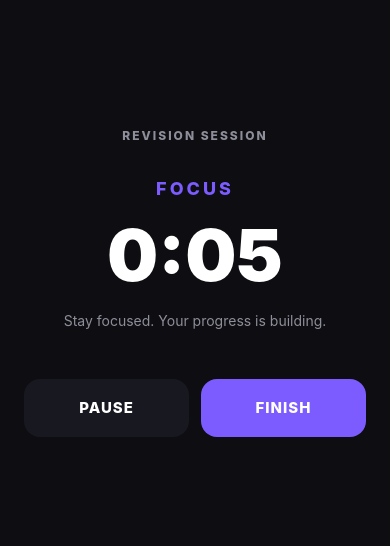
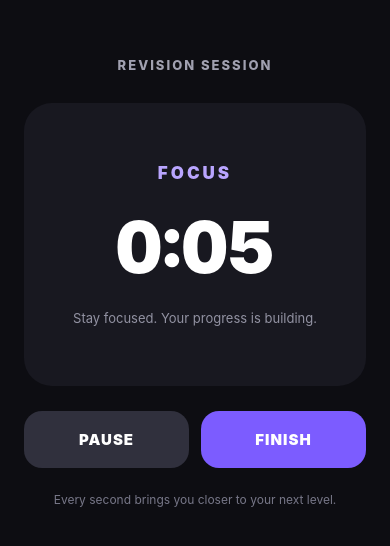
Before and after one commit to Kaiomomo/AnimeLevel, a React Native app: screen /Revision in a window 390 px wide. Shown: the part 140-686 px from the top of the page. Built offline with nearby package versions, Linux system fonts and the light colour scheme.

Commit message:
Restore home and revision screens

```diff
--- a/src/screens/HomeScreen.js
+++ b/src/screens/HomeScreen.js
@@ -1,106 +1,108 @@
-import { usePreventRemove } from "@react-navigation/native";
-import { useEffect, useState } from "react";
-import { Alert, Pressable, StyleSheet, Text, View } from "react-native";
+import {
+  Image,
+  Pressable,
+  ScrollView,
+  StyleSheet,
+  Text,
+  View,
+} from "react-native";
+import { characterStages } from "../constants/characters";
+import { MAX_LEVEL, SECONDS_PER_LEVEL } from "../constants/progression";
 
-export default function RevisionScreen({ navigation, finishSession }) {
-  const [sessionSeconds, setSessionSeconds] = useState(0);
-  const [isRunning, setIsRunning] = useState(true);
-  const [isFinishing, setIsFinishing] = useState(false);
+export default function HomeScreen({ navigation, totalSeconds = 0 }) {
+  // Calculate the user's current level
+  const level = Math.min(
+    Math.floor(totalSeconds / SECONDS_PER_LEVEL),
+    MAX_LEVEL,
+  );
 
-  // The real-world time when the current running period started
-  const [startTime, setStartTime] = useState(Date.now());
+  // Calculate progress towards the next level
+  const secondsIntoLevel = totalSeconds % SECONDS_PER_LEVEL;
+  const minutesIntoLevel = Math.floor(secondsIntoLevel / 60);
 
-  // Time already studied before the most recent resume
-  const [accumulatedSeconds, setAccumulatedSeconds] = useState(0);
+  const progressPercentage =
+    level >= MAX_LEVEL ? 100 : (secondsIntoLevel / SECONDS_PER_LEVEL) * 100;
 
-  // Protect the user from accidentally losing their session
-  usePreventRemove(sessionSeconds > 0 && !isFinishing, ({ data }) => {
-    Alert.alert("Leave Revision?", "Your current session will be lost.", [
-      {
-        text: "Keep Revising",
-        style: "cancel",
-      },
-      {
-        text: "Leave",
-        style: "destructive",
-        onPress: () => navigation.dispatch(data.action),
-      },
-    ]);
+  // Find the correct anime character evolution
+  let currentCharacter = characterStages[0];
+
+  characterStages.forEach((stage) => {
+    if (level >= stage.minLevel) {
+      currentCharacter = stage;
+    }
   });
 
-  // Calculate session time using the real clock
-  useEffect(() => {
-    if (!isRunning) return;
+  return (
+    <ScrollView style={styles.container} contentContainerStyle={styles.content}>
+      <View style={styles.header}>
+        <View>
+          <Text style={styles.title}>ANIME LEVEL</Text>
+          <Text style={styles.subtitle}>Your Journey Starts Here</Text>
+        </View>
 
-    function updateTimer() {
-      const elapsedMilliseconds = Date.now() - startTime;
-      const elapsedSeconds = Math.floor(elapsedMilliseconds / 1000);
+        <Pressable
+          style={styles.profileButton}
+          onPress={() => navigation.navigate("Stats")}
+        >
+          <Text style={styles.profileText}>{level}</Text>
+        </Pressable>
+      </View>
 
-      setSessionSeconds(accumulatedSeconds + elapsedSeconds);
-    }
+      <View style={styles.characterCard}>
+        <Text style={styles.sectionLabel}>YOUR CHARACTER</Text>
 
-    // Update immediately
-    updateTimer();
+        <View style={styles.characterGlow}>
+          <Image
+            source={currentCharacter.image}
+            style={styles.characterImage}
+            resizeMode="contain"
+          />
+        </View>
 
-    // Then refresh the display every second
-    const timer = setInterval(updateTimer, 1000);
+        <View style={styles.rankBadge}>
+          <Text style={styles.rankText}>
+            {currentCharacter.form.toUpperCase()}
+          </Text>
+        </View>
 
-    return () => clearInterval(timer);
-  }, [isRunning, startTime, accumulatedSeconds]);
+        <Text style={styles.levelText}>LEVEL {level}</Text>
+        <Text style={styles.characterHint}>
+          Every hour of revision makes you stronger.
+        </Text>
+      </View>
 
-  function handlePauseResume() {
-    if (isRunning) {
-      // Save how much time has been studied so far
-      setAccumulatedSeconds(sessionSeconds);
-      setIsRunning(false);
-    } else {
-      // Start measuring a new running period from right now
-      setStartTime(Date.now());
-      setIsRunning(true);
-    }
-  }
+      <View style={styles.progressCard}>
+        <View style={styles.progressHeader}>
+          <Text style={styles.sectionLabel}>PROGRESS</Text>
+          <Text style={styles.progressMinutes}>
+            {level >= MAX_LEVEL
+              ? "MAX LEVEL"
+              : `${minutesIntoLevel} / 60 MINUTES`}
+          </Text>
+        </View>
 
-  function handleFinishSession() {
-    setIsFinishing(true);
+        <View style={styles.progressBar}>
+          <View
+            style={[styles.progressFill, { width: `${progressPercentage}%` }]}
+          />
+        </View>
 
-    finishSession(sessionSeconds);
+        <Text style={styles.progressHint}>
+          {level >= MAX_LEVEL
+            ? "You have reached your final form!"
+            : `Keep studying to reach Level ${level + 1}`}
+        </Text>
+      </View>
 
-    navigation.navigate("SessionComplete", {
-      sessionSeconds: sessionSeconds,
-    });
-  }
-
-  const displayMinutes = Math.floor(sessionSeconds / 60);
-  const displaySeconds = sessionSeconds % 60;
-
-  return (
-    <View style={styles.container}>
-      <Text style={styles.label}>REVISION SESSION</Text>
-
-      <Text style={styles.focusText}>{isRunning ? "FOCUS" : "PAUSED"}</Text>
-
-      <Text style={styles.timer}>
-        {displayMinutes}:{displaySeconds.toString().padStart(2, "0")}
-      </Text>
-
-      <Text style={styles.message}>
-        {isRunning
-          ? "Stay focused. Your progress is building."
-          : "Your session is paused."}
-      </Text>
-
-      <View style={styles.buttonRow}>
-        <Pressable style={styles.pauseButton} onPress={handlePauseResume}>
-          <Text style={styles.buttonText}>
-            {isRunning ? "PAUSE" : "RESUME"}
-          </Text>
+      <Pressable
+        style={styles.reviseButton}
+        onPress={() => navigation.navigate("Revision")}
+      >
+        <Text style={styles.reviseButtonText}>START REVISION</Text>
       </Pressable>
 
-        <Pressable style={styles.finishButton} onPress={handleFinishSession}>
-          <Text style={styles.buttonText}>FINISH</Text>
-        </Pressable>
-      </View>
-    </View>
+      <Text style={styles.bottomHint}>Focus. Study. Level up.</Text>
+    </ScrollView>
   );
 }
 
@@ -108,67 +110,141 @@ const styles = StyleSheet.create({
   container: {
     flex: 1,
     backgroundColor: "#0D0D12",
+  },
+  content: {
+    flexGrow: 1,
+    paddingHorizontal: 24,
+    paddingTop: 65,
+    paddingBottom: 40,
+  },
+  header: {
+    flexDirection: "row",
+    justifyContent: "space-between",
     alignItems: "center",
+    marginBottom: 30,
+  },
+  title: {
+    color: "#FFFFFF",
+    fontSize: 25,
+    fontWeight: "900",
+    letterSpacing: 1.5,
+  },
+  subtitle: {
+    color: "#8C8C9B",
+    fontSize: 13,
+    marginTop: 5,
+  },
+  profileButton: {
+    width: 48,
+    height: 48,
+    borderRadius: 24,
+    backgroundColor: "#7C5CFF",
     justifyContent: "center",
-    paddingHorizontal: 24,
+    alignItems: "center",
   },
-
-  label: {
-    color: "#8E8E9A",
+  profileText: {
+    color: "#FFFFFF",
+    fontSize: 18,
+    fontWeight: "800",
+  },
+  characterCard: {
+    backgroundColor: "#181820",
+    borderRadius: 25,
+    padding: 22,
+    alignItems: "center",
+    marginBottom: 20,
+  },
+  sectionLabel: {
+    color: "#A0A0B0",
     fontSize: 12,
     fontWeight: "800",
-    letterSpacing: 2,
+    letterSpacing: 1.5,
   },
-
-  focusText: {
-    color: "#7C5CFF",
-    fontSize: 18,
+  characterGlow: {
+    width: "100%",
+    height: 265,
+    justifyContent: "center",
+    alignItems: "center",
+    marginVertical: 15,
+    backgroundColor: "#222038",
+    borderRadius: 25,
+  },
+  characterImage: {
+    width: "95%",
+    height: "95%",
+  },
+  rankBadge: {
+    backgroundColor: "#30264F",
+    paddingHorizontal: 18,
+    paddingVertical: 8,
+    borderRadius: 20,
+    marginBottom: 12,
+  },
+  rankText: {
+    color: "#B9A5FF",
+    fontSize: 12,
+    fontWeight: "800",
+    letterSpacing: 1,
+  },
+  levelText: {
+    color: "#FFFFFF",
+    fontSize: 30,
     fontWeight: "900",
-    letterSpacing: 3,
-    marginTop: 18,
   },
-
-  timer: {
-    color: "#FFFFFF",
-    fontSize: 72,
-    fontWeight: "900",
-    marginTop: 10,
+  characterHint: {
+    color: "#858595",
+    fontSize: 12,
+    textAlign: "center",
+    marginTop: 8,
   },
-
-  message: {
-    color: "#8E8E9A",
-    fontSize: 14,
-    textAlign: "center",
+  progressCard: {
+    backgroundColor: "#181820",
+    padding: 22,
+    borderRadius: 22,
+    marginBottom: 24,
+  },
+  progressHeader: {
+    flexDirection: "row",
+    justifyContent: "space-between",
+    marginBottom: 15,
+  },
+  progressMinutes: {
+    color: "#B9A5FF",
+    fontSize: 12,
+    fontWeight: "700",
+  },
+  progressBar: {
+    height: 12,
+    backgroundColor: "#302F3B",
+    borderRadius: 10,
+    overflow: "hidden",
+  },
+  progressFill: {
+    height: "100%",
+    backgroundColor: "#7C5CFF",
+    borderRadius: 10,
+  },
+  progressHint: {
+    color: "#858595",
+    fontSize: 12,
     marginTop: 12,
   },
-
-  buttonRow: {
-    flexDirection: "row",
-    width: "100%",
-    gap: 12,
-    marginTop: 40,
-  },
-
-  pauseButton: {
-    flex: 1,
-    backgroundColor: "#24242E",
-    paddingVertical: 18,
-    borderRadius: 16,
+  reviseButton: {
+    backgroundColor: "#7C5CFF",
+    paddingVertical: 19,
+    borderRadius: 18,
     alignItems: "center",
   },
-
-  finishButton: {
-    flex: 1,
-    backgroundColor: "#7C5CFF",
-    paddingVertical: 18,
-    borderRadius: 16,
-    alignItems: "center",
-  },
-
-  buttonText: {
+  reviseButtonText: {
     color: "#FFFFFF",
-    fontSize: 14,
+    fontSize: 16,
     fontWeight: "900",
     letterSpacing: 1,
   },
+  bottomHint: {
+    color: "#777788",
+    textAlign: "center",
+    fontSize: 12,
+    marginTop: 18,
+  },
 });
--- a/src/screens/RevisionScreen.js
+++ b/src/screens/RevisionScreen.js
@@ -1,13 +1,25 @@
 import { usePreventRemove } from "@react-navigation/native";
-import { useEffect, useState } from "react";
+import { useEffect, useRef, useState } from "react";
 import { Alert, Pressable, StyleSheet, Text, View } from "react-native";
 
 export default function RevisionScreen({ navigation, finishSession }) {
   const [sessionSeconds, setSessionSeconds] = useState(0);
   const [isRunning, setIsRunning] = useState(true);
   const [isFinishing, setIsFinishing] = useState(false);
-  const [startTime, setStartTime] = useState(Date.now());
 
+  // Store timing values without waiting for a React re-render
+  const startTimeRef = useRef(Date.now());
+  const accumulatedMsRef = useRef(0);
+
+  function getElapsedMilliseconds() {
+    if (!isRunning) {
+      return accumulatedMsRef.current;
+    }
+
+    return accumulatedMsRef.current + (Date.now() - startTimeRef.current);
+  }
+
+  // Protect the user from accidentally leaving
   usePreventRemove(sessionSeconds > 0 && !isFinishing, ({ data }) => {
     Alert.alert("Leave Revision?", "Your current session will be lost.", [
       {
@@ -21,34 +33,61 @@ export default function RevisionScreen({ navigation, finishSession }) {
       },
     ]);
   });
+
+  // Update the displayed timer using real elapsed time
   useEffect(() => {
-    if (!isRunning) {
-      return;
+    if (!isRunning) return;
+
+    function updateTimer() {
+      setSessionSeconds(Math.floor(getElapsedMilliseconds() / 1000));
     }
 
-    const timer = setInterval(() => {
-      setSessionSeconds((previousSeconds) => previousSeconds + 1);
-    }, 1000);
+    updateTimer();
+
+    const timer = setInterval(updateTimer, 1000);
 
     return () => clearInterval(timer);
   }, [isRunning]);
 
+  function handlePauseResume() {
+    if (isRunning) {
+      // Save the exact elapsed time when paused
+      accumulatedMsRef.current = getElapsedMilliseconds();
+
+      setSessionSeconds(Math.floor(accumulatedMsRef.current / 1000));
+
+      setIsRunning(false);
+    } else {
+      // Begin a new running period
+      startTimeRef.current = Date.now();
+      setIsRunning(true);
+    }
+  }
+
+  function handleFinishSession() {
+    // Calculate time at the exact moment FINISH is pressed
+    const finalSeconds = Math.floor(getElapsedMilliseconds() / 1000);
+
+    setIsFinishing(true);
+    setIsRunning(false);
+
+    // Save the revision time to the user's total
+    finishSession(finalSeconds);
+
+    // Open the completion screen
+    navigation.navigate("SessionComplete", {
+      sessionSeconds: finalSeconds,
+    });
+  }
+
   const displayMinutes = Math.floor(sessionSeconds / 60);
   const displaySeconds = sessionSeconds % 60;
-
-  function handleFinishSession() {
-    setIsFinishing(true);
-    finishSession(sessionSeconds);
-
-    navigation.navigate("SessionComplete", {
-      sessionSeconds: sessionSeconds,
-    });
-  }
 
   return (
     <View style={styles.container}>
       <Text style={styles.label}>REVISION SESSION</Text>
 
+      <View style={styles.timerCard}>
         <Text style={styles.focusText}>{isRunning ? "FOCUS" : "PAUSED"}</Text>
 
         <Text style={styles.timer}>
@@ -58,23 +97,33 @@ export default function RevisionScreen({ navigation, finishSession }) {
         <Text style={styles.message}>
           {isRunning
             ? "Stay focused. Your progress is building."
-          : "Your revision session is paused."}
+            : "Your session is paused."}
         </Text>
+      </View>
 
       <View style={styles.buttonRow}>
         <Pressable
           style={styles.pauseButton}
-          onPress={() => setIsRunning(!isRunning)}
+          onPress={handlePauseResume}
+          disabled={isFinishing}
         >
           <Text style={styles.buttonText}>
             {isRunning ? "PAUSE" : "RESUME"}
           </Text>
         </Pressable>
 
-        <Pressable style={styles.finishButton} onPress={handleFinishSession}>
+        <Pressable
+          style={styles.finishButton}
+          onPress={handleFinishSession}
+          disabled={isFinishing}
+        >
           <Text style={styles.buttonText}>FINISH</Text>
         </Pressable>
       </View>
+
+      <Text style={styles.hint}>
+        Every second brings you closer to your next level.
+      </Text>
     </View>
   );
 }
@@ -83,69 +132,72 @@ const styles = StyleSheet.create({
   container: {
     flex: 1,
     backgroundColor: "#0D0D12",
-    alignItems: "center",
     justifyContent: "center",
     paddingHorizontal: 24,
   },
-
   label: {
-    color: "#8E8E9A",
-    fontSize: 12,
+    color: "#A0A0B0",
+    fontSize: 13,
     fontWeight: "800",
     letterSpacing: 2,
+    textAlign: "center",
+    marginBottom: 30,
   },
-
+  timerCard: {
+    backgroundColor: "#181820",
+    borderRadius: 28,
+    paddingVertical: 60,
+    paddingHorizontal: 20,
+    alignItems: "center",
+    marginBottom: 25,
+  },
   focusText: {
-    color: "#7C5CFF",
-    fontSize: 18,
-    fontWeight: "800",
+    color: "#B9A5FF",
+    fontSize: 17,
+    fontWeight: "900",
     letterSpacing: 3,
-    marginTop: 35,
+    marginBottom: 20,
   },
-
   timer: {
     color: "#FFFFFF",
     fontSize: 72,
     fontWeight: "900",
-    marginTop: 12,
+    fontVariant: ["tabular-nums"],
   },
-
   message: {
-    color: "#8E8E9A",
-    fontSize: 14,
+    color: "#9292A2",
+    fontSize: 13,
     textAlign: "center",
-    marginTop: 14,
+    marginTop: 20,
   },
-
   buttonRow: {
-    width: "100%",
     flexDirection: "row",
     gap: 12,
-    marginTop: 50,
   },
-
   pauseButton: {
     flex: 1,
-    height: 58,
-    backgroundColor: "#181820",
-    borderRadius: 16,
+    backgroundColor: "#30303D",
+    paddingVertical: 19,
+    borderRadius: 18,
     alignItems: "center",
-    justifyContent: "center",
   },
-
   finishButton: {
     flex: 1,
-    height: 58,
     backgroundColor: "#7C5CFF",
-    borderRadius: 16,
+    paddingVertical: 19,
+    borderRadius: 18,
     alignItems: "center",
-    justifyContent: "center",
   },
-
   buttonText: {
     color: "#FFFFFF",
     fontSize: 15,
-    fontWeight: "800",
+    fontWeight: "900",
     letterSpacing: 1,
   },
+  hint: {
+    color: "#777788",
+    fontSize: 12,
+    textAlign: "center",
+    marginTop: 24,
+  },
 });
```
Lines whose indentation alone changed are shown as unchanged.
